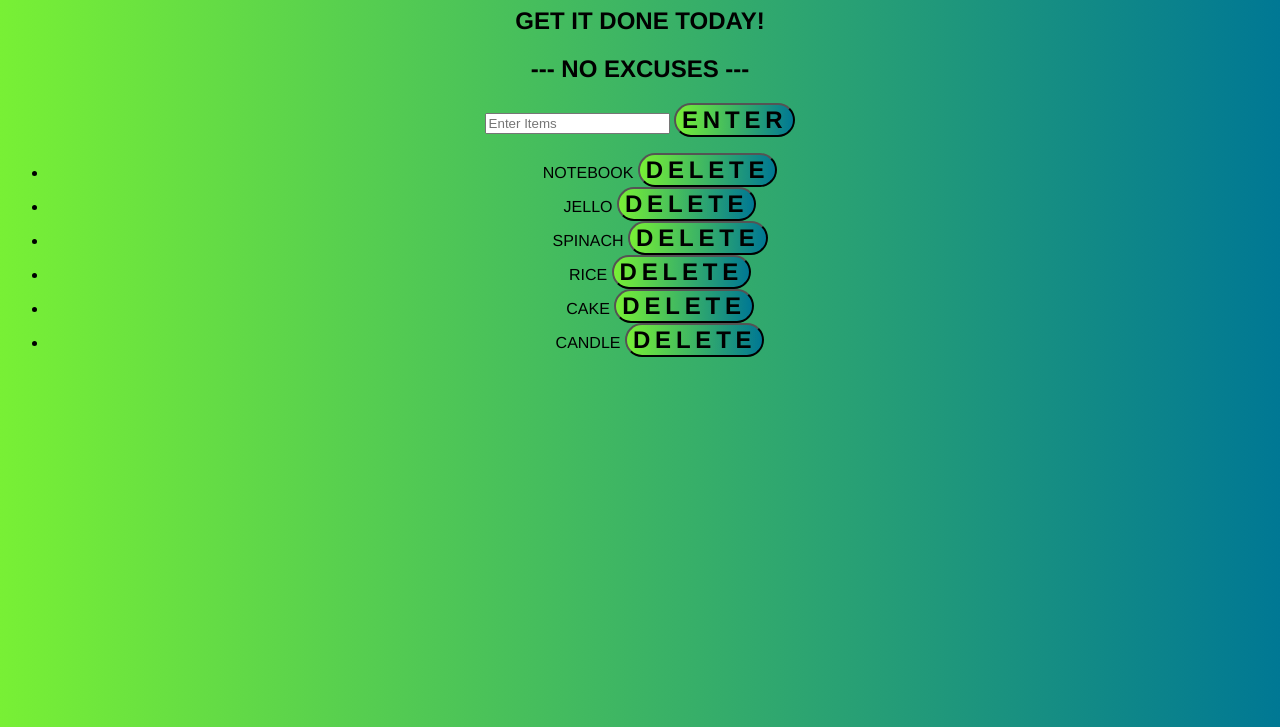
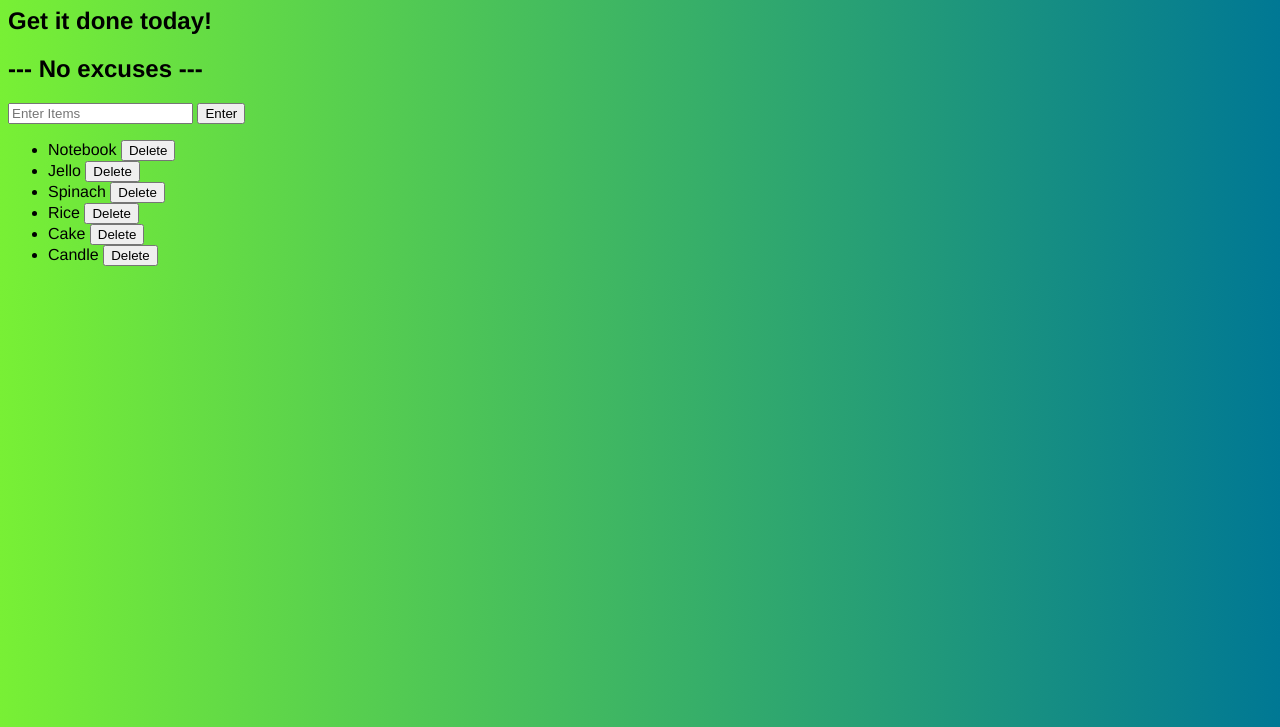
Before and after one commit to Seetha-lab/add-del-shoppinglist, a plain HTML site: page index.html in a window 1280 px wide. Shown: the part 73-800 px from the top of the page. Drawn offline with Linux system fonts and the light colour scheme.

Commit message:
Update style.css

```diff
--- a/style.css
+++ b/style.css
@@ -1,22 +1,8 @@
 body{
-  text-align: center;
-	font: 100 1em 'Raleway', Helvetica;
+  font: 100 1em 'Raleway', Helvetica;
 	text-shadow: .2em;
-	text-transform: uppercase;
 	background: linear-gradient(to right, #78f035, #007894);
 }
 .done {
   text-decoration: line-through;
 }
-button {
-	cursor: pointer;
-	background: linear-gradient(to right, #78f035, #007894);
-	text-shadow: .5em;
-	border-radius: 4em;
-	font: 800 1.5em 'Raleway', Helvetica;
-	font-family: inherit;
-       text-transform: uppercase;
-       letter-spacing: .2em;
-
-
-}
```
